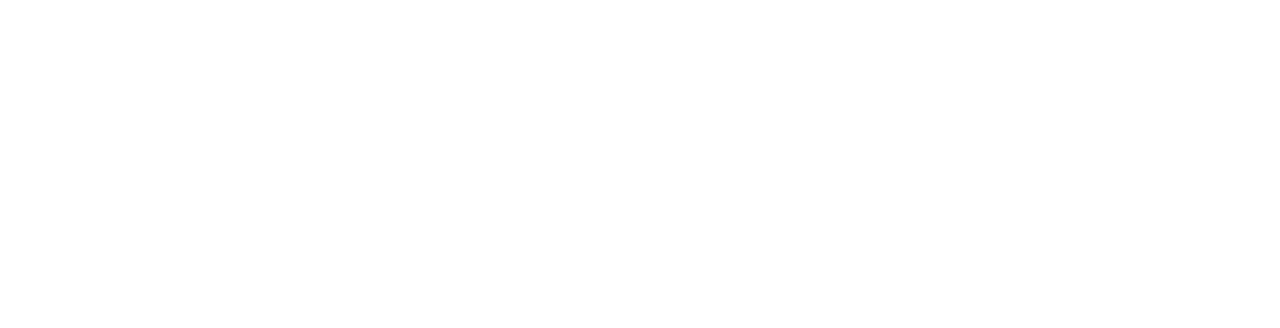
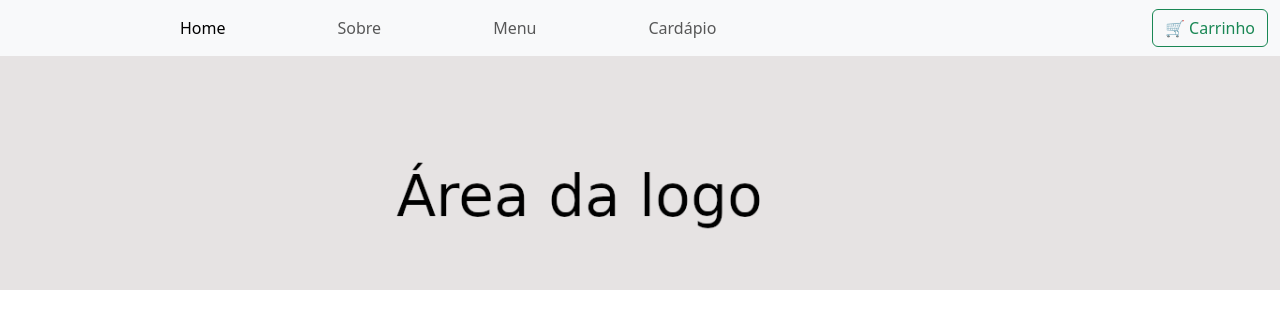
Before and after one commit to VictorNunesVN/Projeto-Aliar, a plain HTML site: page index.html in a window 1280 px wide. Drawn offline with nearby package versions, Linux system fonts and the light colour scheme.

Commit message:
Alteração header
Edição do header, versão 1

```diff
--- /dev/null
+++ b/Assets/style/style.css
@@ -0,0 +1,9 @@
+/*Navbar*/
+.menu__site {
+    display: flex;
+    margin-left: 10rem ;
+}
+
+.menu__site-item {
+    margin: 0px 6rem 0px 0px
+}
--- a/index.html
+++ b/index.html
@@ -1,12 +1,57 @@
 <!DOCTYPE html>
 <html lang="pt-br">
+
 <head>
     <meta charset="UTF-8">
     <meta http-equiv="X-UA-Compatible" content="IE=edge">
     <meta name="viewport" content="width=device-width, initial-scale=1.0">
-    <title>Aliar harmonização</title>
+    <link href="https://cdn.jsdelivr.net/npm/bootstrap@5.3.0-alpha3/dist/css/bootstrap.min.css" rel="stylesheet"
+        integrity="sha384-KK94CHFLLe+nY2dmCWGMq91rCGa5gtU4mk92HdvYe+M/SXH301p5ILy+dN9+nJOZ" crossorigin="anonymous">
+    <script defer src="https://cdn.jsdelivr.net/npm/bootstrap@5.3.0-alpha3/dist/js/bootstrap.bundle.min.js"
+        integrity="sha384-ENjdO4Dr2bkBIFxQpeoTz1HIcje39Wm4jDKdf19U8gI4ddQ3GYNS7NTKfAdVQSZe"
+        crossorigin="anonymous"></script>
+    <link rel="stylesheet" href="Assets/style/style.css">
+    <title>Aliar Harmonização</title>
 </head>
+
 <body>
+    <header>
+        <nav class=" navbar navbar-expand-lg bg-body-tertiary">
+            <div class="container-fluid">
 
+                <button class="navbar-toggler" type="button" data-bs-toggle="collapse"
+                    data-bs-target="#navbarSupportedContent" aria-controls="navbarSupportedContent"
+                    aria-expanded="false" aria-label="Toggle navigation">
+                    <span class="navbar-toggler-icon"></span>
+                </button>
+                <div class="collapse navbar-collapse " id="navbarSupportedContent">
+                    <ul class="menu__site navbar-nav me-auto mb-2 mb-lg-0">
+                        <li class="menu__site-item nav-item">
+                            <a class="nav-link active" aria-current="page" href="#">Home</a>
+                        </li>
+                        <li class="menu__site-item nav-item">
+                            <a class="nav-link" href="#">Sobre</a>
+                        </li>
+
+                        <li class="menu__site-item nav-item">
+                            <a class="nav-link" href="#">Menu</a>
+                        </li>
+
+                        <li class="menu__site-item nav-item">
+                            <a class="nav-link" href="#">Cardápio</a>
+                        </li>
+                    </ul>
+
+                </div><button class="btn btn-outline-success" type="submit">&#128722 Carrinho</button>
+            </div>
+
+        </nav>
+    </header>
+    <main>
+        <figure class="bg-dark">
+            <img src="Assets/img/espacoLogo.png" class="img-fluid bs-secondary-color" alt="Imagem do logo da aliar">
+        </figure>
+    </main>
 </body>
+
 </html>
```
Also changed, not shown: index-old.html (+1 -1 lines), Assets/img/espacoLogo.png (added), estilo.css (renamed from Assets/style/estilo.css).
